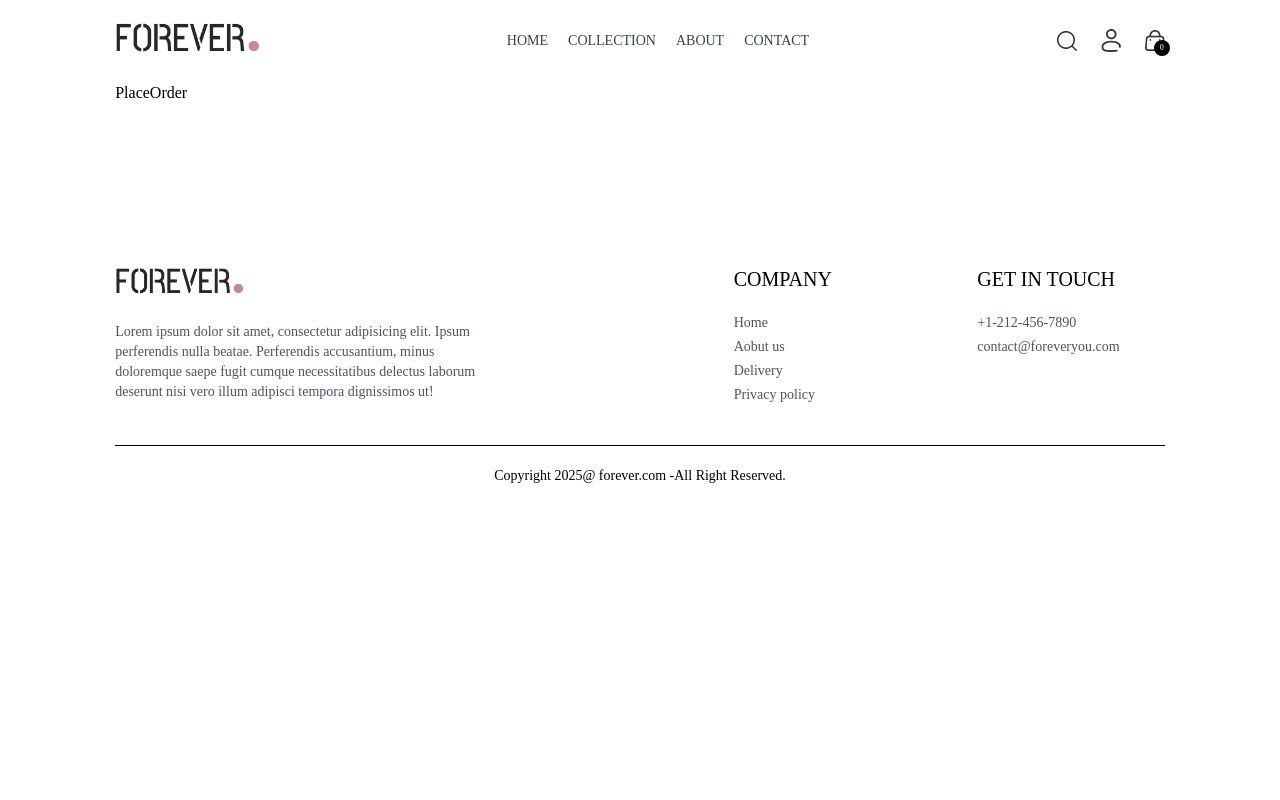
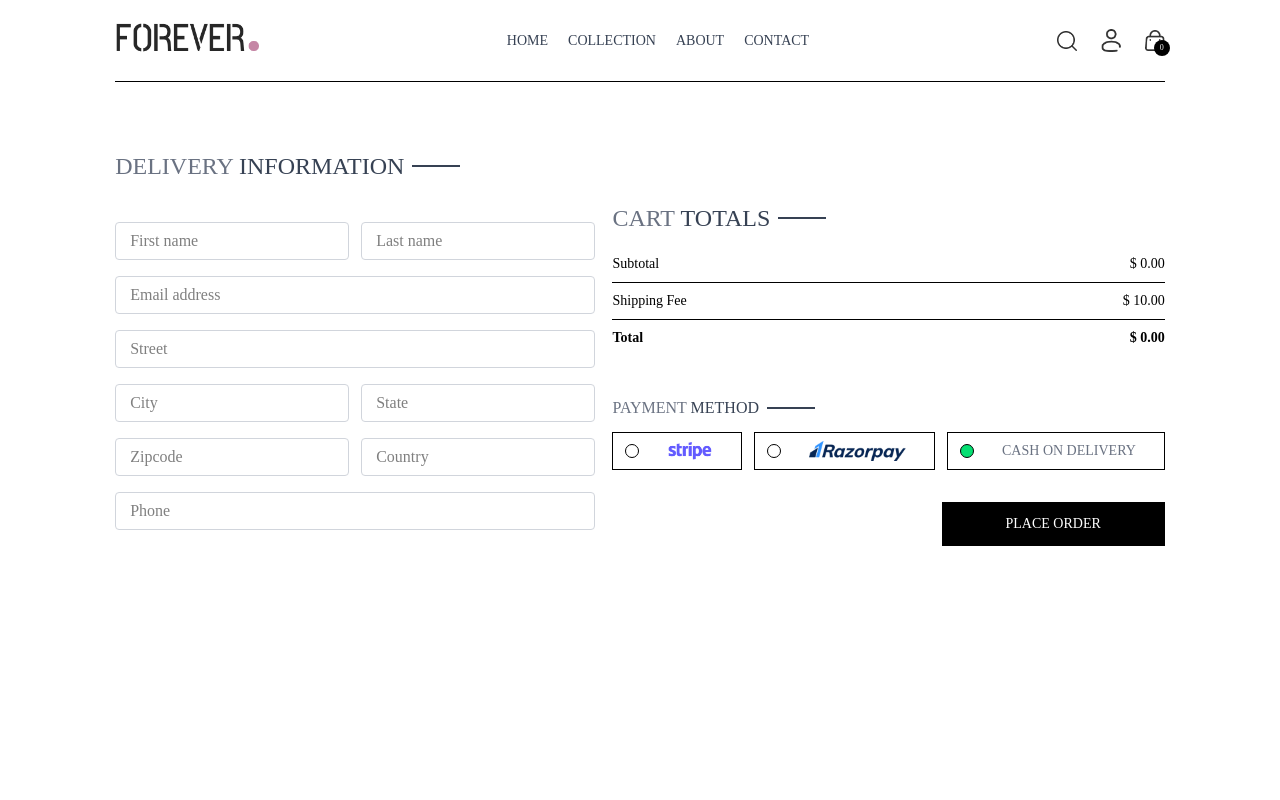
Before and after one commit to fuadofficial/sibloomsmodestwear, a React (Vite) app in the folder frontend/: page /place-order in a window 1280 px wide. Shown: the top 800 px of the page. Built offline with nearby package versions, Linux system fonts and the light colour scheme.

Commit message:
completed place order route pge with all functioinalities

```diff
--- a/frontend/src/components/CartTotal.jsx
+++ b/frontend/src/components/CartTotal.jsx
@@ -22,7 +22,7 @@
                 <hr />
                 <div className='flex justify-between'>
                     <b>Total</b>
-                    <b>{currency} {getCartAmount() === 0 ? 0 : getCartAmount() + delivery_fee}.00</b>
+                    <b>{currency} {getCartAmount() === 0 ? 0 : getCartAmount() + delivery_fee}.00 </b>
                 </div>
             </div>
         </div>
--- a/frontend/src/context/ShopContext.jsx
+++ b/frontend/src/context/ShopContext.jsx
@@ -1,6 +1,7 @@
 import { createContext, useEffect, useState } from 'react';
 import { products } from '../assets/assets';
 import { toast } from 'react-toastify';
+import { useNavigate } from 'react-router-dom';
 
 export const ShopContext = createContext();
 
@@ -11,6 +12,7 @@
     const [search, setSearch] = useState("")
     const [showSearch, setShowSearch] = useState(false)
     const [cartItems, setCartItems] = useState({})
+    const navigate = useNavigate()
 
     const addToCart = async (itemId, size) => {
         if (!size) {
@@ -53,7 +55,7 @@
         setCartItems(cartData)
     }
 
-    const getCartAmount =  () => {
+    const getCartAmount = () => {
         let totalAmount = 0
         for (const items in cartItems) {
             let itemInfo = products.find((product) => product._id === items)
@@ -82,7 +84,8 @@
         addToCart,
         getCartCount,
         updateQuantity,
-        getCartAmount
+        getCartAmount,
+        navigate
     }
 
     return (
--- a/frontend/src/pages/Cart.jsx
+++ b/frontend/src/pages/Cart.jsx
@@ -5,7 +5,7 @@
 import CartTotal from '../components/CartTotal'
 
 const Cart = () => {
-   const { products, currency, cartItems, updateQuantity } = useContext(ShopContext)
+   const { products, currency, cartItems, updateQuantity, navigate } = useContext(ShopContext)
 
    const [cartData, setCartData] = useState([])
 
@@ -56,6 +56,9 @@
          <div className='flex justify-end my-20'>
             <div className='w-full sm:w-[450px]'>
                <CartTotal />
+               <div className='w-full text-end'>
+                  <button onClick={() => navigate('/place-order')} className='bg-black text-white text-sm my-8 px-8 py-3 '>PROCEED TO CHECKOUT</button>
+               </div>
             </div>
          </div>
       </div>
--- a/frontend/src/pages/PlaceOrder.jsx
+++ b/frontend/src/pages/PlaceOrder.jsx
@@ -1,8 +1,62 @@
-import React from 'react'
+import React, { useContext, useState } from 'react'
+import Title from '../components/Title'
+import CartTotal from '../components/CartTotal'
+import { assets } from '../assets/assets'
+import { ShopContext } from '../context/ShopContext'
 
 const PlaceOrder = () => {
+  const [method, setMethod] = useState('cod')
+  const { navigate } = useContext(ShopContext)
   return (
-    <div>PlaceOrder</div>
+    <div className='flex flex-col sm:flex-row justify-between gap-4 pt-5 sm:pt-14 min-h-[80vh] border-t'>
+      {/* ------------------left side-------------------- */}
+      <div className='flex flex-col gap-4 w-full sm:max-w-[480px]'>
+        <div className='text-xl sm:text-2xl my-3'>
+          <Title text1={'DELIVERY'} text2={"INFORMATION"} />
+        </div>
+        <div className='flex gap-3'>
+          <input className='border border-gray-300 rounded py-1.5 px-3.5 w-full' type="text" placeholder='First name' />
+          <input className='border border-gray-300 rounded py-1.5 px-3.5 w-full' type="text" placeholder='Last name' />
+        </div>
+        <input className='border border-gray-300 rounded py-1.5 px-3.5 w-full' type="email" placeholder='Email address' />
+        <input className='border border-gray-300 rounded py-1.5 px-3.5 w-full' type="text" placeholder='Street' />
+        <div className='flex gap-3'>
+          <input className='border border-gray-300 rounded py-1.5 px-3.5 w-full' type="text" placeholder='City' />
+          <input className='border border-gray-300 rounded py-1.5 px-3.5 w-full' type="text" placeholder='State' />
+        </div>
+        <div className='flex gap-3'>
+          <input className='border border-gray-300 rounded py-1.5 px-3.5 w-full' type="number" placeholder='Zipcode' />
+          <input className='border border-gray-300 rounded py-1.5 px-3.5 w-full' type="text" placeholder='Country' />
+        </div>
+        <input className='border border-gray-300 rounded py-1.5 px-3.5 w-full' type="number" placeholder='Phone' />
+      </div>
+      {/* ----------------Right Side-------------------- */}
+      <div className='mt-8'>
+        <div className='mt-8 min-w-80'>
+          <CartTotal />
+        </div>
+        <div className='mt-12'>
+          <Title text1={"PAYMENT"} text2={"METHOD"} />
+          {/* ---------------Payment method selection--------------- */}
+          <div className='flex gap-3 flex-col lg:flex-row'>
+            <div onClick={() => setMethod("stripe")} className='flex items-center gap-3 border cursor-pointer p-2 px-3'>
+              <p className={`min-w-3.5 h-3.5 border rounded-full ${method === "stripe" ? "bg-green-400" : ""}`}></p>
+              <img className='h-5 mx-4 ' src={assets.stripe_logo} alt="" />
+            </div>
+            <div onClick={() => setMethod("razorpay")} className='flex items-center gap-3 border cursor-pointer p-2 px-3'>
+              <p className={`min-w-3.5 h-3.5 border rounded-full ${method === "razorpay" ? "bg-green-400" : ""}`}></p>
+              <img className='h-5 mx-4 ' src={assets.razorpay_logo} alt="" />
+            </div>
+            <div onClick={() => setMethod("cod")} className='flex items-center gap-3 border cursor-pointer p-2 px-3'>
+              <p className={`min-w-3.5 h-3.5 border rounded-full ${method === "cod" ? "bg-green-400" : ""}`}></p>
+              <p className='text-gray-500 text-sm font-medium mx-4'>CASH ON DELIVERY</p>            </div>
+          </div>
+        </div>
+        <div className='w-full text-end mt-8'>
+          <button onClick={() => navigate("/orders")} className='bg-black text-white px-16 py-3 text-sm'>PLACE ORDER</button>
+        </div>
+      </div>
+    </div>
   )
 }
 
```
